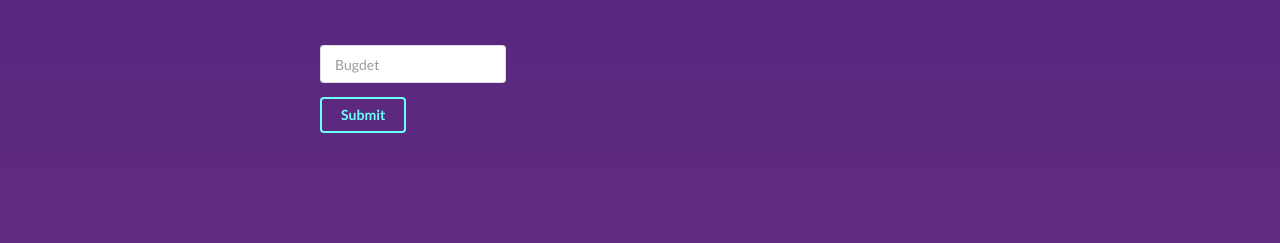
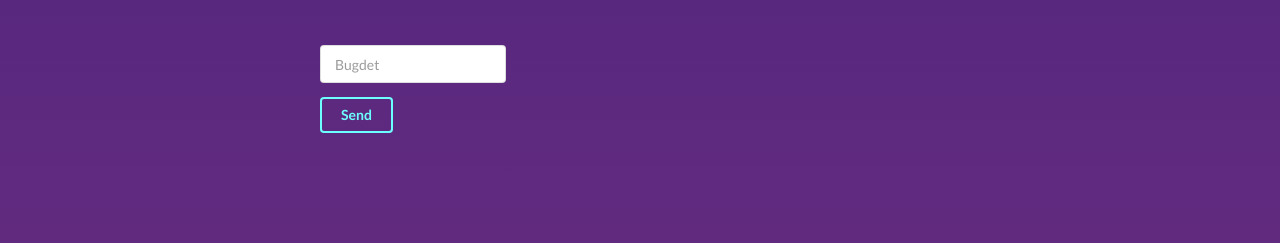
Before and after one commit to icslabspace/icslabspace.github.io, a Jekyll site: the page hireus.html, which Jekyll copies as it is, in a window 1280 px wide. Shown: the part 381-624 px from the top of the page. Built offline with Jekyll 4.4.1, drawn with Linux system fonts in a browser that asks for light colours.

Commit message:
post hireus form

```diff
--- a/hireus.html
+++ b/hireus.html
@@ -52,18 +52,23 @@
         </div>
 
 		<div class="ui container" style="width:50%;">
-            <form class="ui fluid form" onsubmit="return validateAndSubmit()" method="POST">
+            <form class="ui fluid form"
+                  onsubmit="return validateAndSubmit()"
+                  action="http://formspree.io/icslabcrew@gmail.com"
+                  method="post">
+
+                <input type="hidden" name="_subject" value="New request to hire icslab team!" />
 
 <!--                NAME-->
                 <div class="required inline field">
-                    <input type="text" name="your-name" placeholder="Name" id="name">
+                    <input type="text" name="name" placeholder="Name" id="name">
                     <div class="ui left pointing red basic label" id="name_error" style="visibility:hidden;">
                     </div>
                 </div>
 
 <!--                EMAIL -->
                 <div class="required inline field">
-                    <input type="text" name="email" placeholder="Email" id="email">
+                    <input type="text" name="_replyto" placeholder="Email" id="email">
                     <div class="ui left pointing red basic label" id="email_error" style="visibility:hidden;">
                     </div>
                 </div>
@@ -87,7 +92,8 @@
                     </div>
                 </div>
 
-                <button class="ui submit inverted teal button" type="submit" >Submit</button>
+                <input class="ui submit inverted teal button" type="submit" value="Send">
+<!--                <button class="ui submit inverted teal button" type="submit" value="Send">Submit</button> -->
 
         </form>
 		</div>
```
